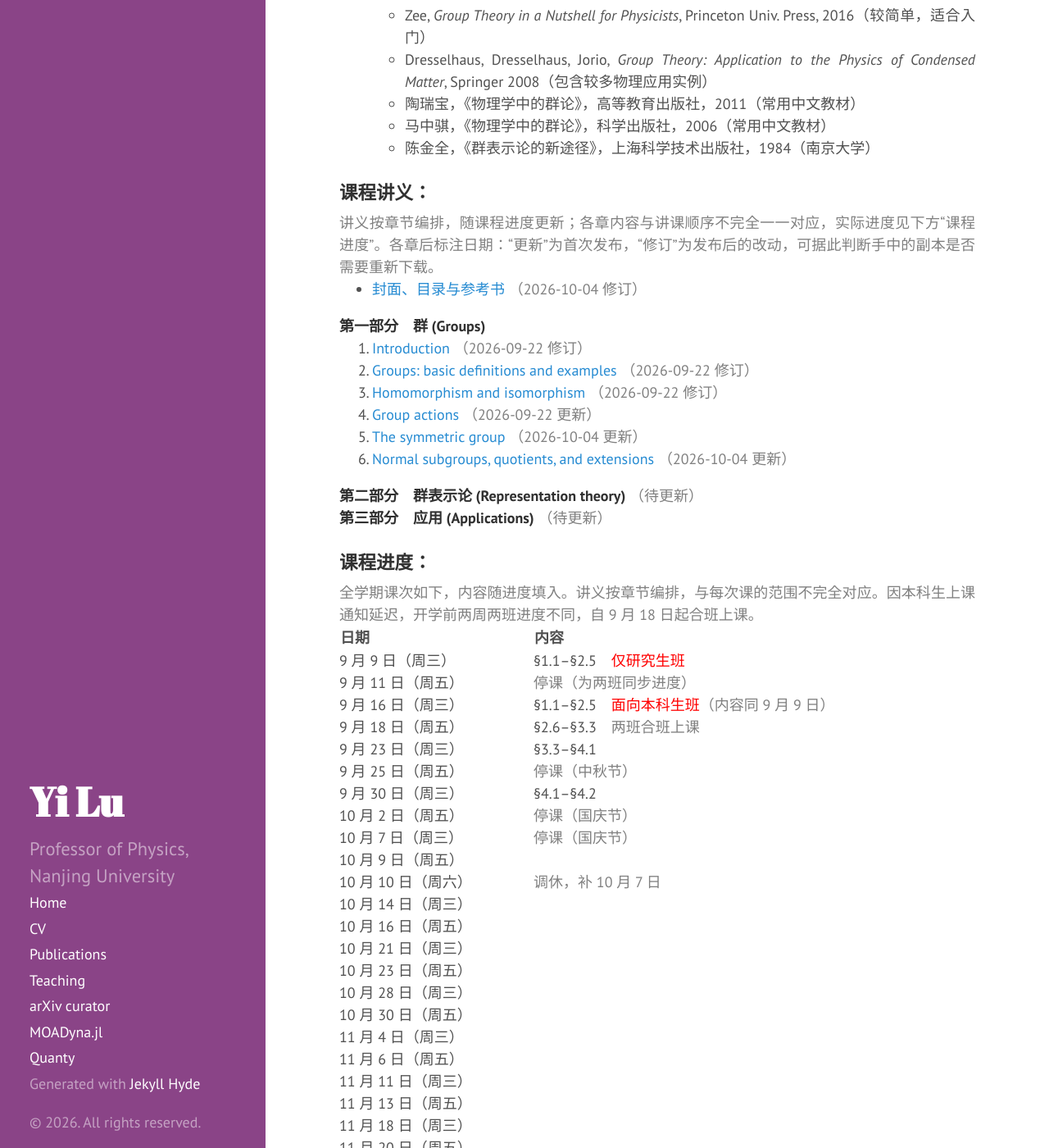
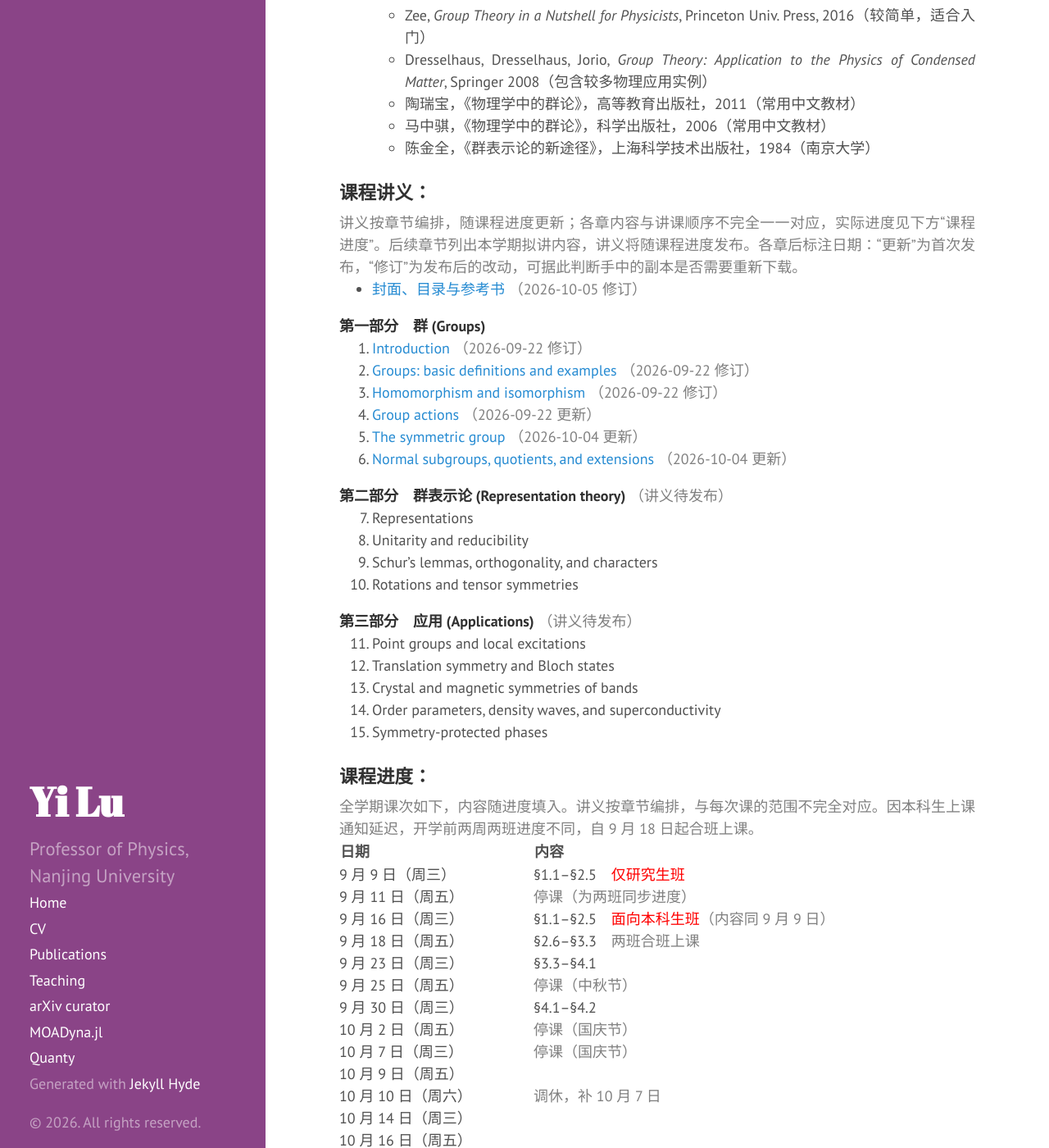
Before and after one commit to yilu/personal_site, a Jekyll site: the page built from teaching/AS2026/GT/index.md, in a window 1280 px wide and 1400 px high, scrolled down 552 px. Shown: the whole window at 82% size. Built offline with Jekyll 4.4.1, drawn with Linux system fonts in a browser that asks for light colours.

Commit message:
Update group theory semester outline and front matter

```diff
--- a/teaching/AS2026/GT/index.md
+++ b/teaching/AS2026/GT/index.md
@@ -26,9 +26,9 @@ title: Group Theory and its Applications
     - 陈金全，《群表示论的新途径》，上海科学技术出版社，1984（南京大学）
 
 ### 课程讲义：
-<span style="color: gray">讲义按章节编排，随课程进度更新；各章内容与讲课顺序不完全一一对应，实际进度见下方“课程进度”。各章后标注日期：“更新”为首次发布，“修订”为发布后的改动，可据此判断手中的副本是否需要重新下载。</span>
+<span style="color: gray">讲义按章节编排，随课程进度更新；各章内容与讲课顺序不完全一一对应，实际进度见下方“课程进度”。后续章节列出本学期拟讲内容，讲义将随课程进度发布。各章后标注日期：“更新”为首次发布，“修订”为发布后的改动，可据此判断手中的副本是否需要重新下载。</span>
 
-  - [封面、目录与参考书]({{ site.url }}/teaching/AS2026/GT/notes/GT-front.pdf) <span style="color: gray">（2026-10-04 修订）</span>
+  - [封面、目录与参考书]({{ site.url }}/teaching/AS2026/GT/notes/GT-front.pdf) <span style="color: gray">（2026-10-05 修订）</span>
 
   **第一部分　群 (Groups)**
   1. [Introduction]({{ site.url }}/teaching/AS2026/GT/notes/GT-ch01.pdf) <span style="color: gray">（2026-09-22 修订）</span>
@@ -38,9 +38,20 @@ title: Group Theory and its Applications
   5. [The symmetric group]({{ site.url }}/teaching/AS2026/GT/notes/GT-ch05.pdf) <span style="color: gray">（2026-10-04 更新）</span>
   6. [Normal subgroups, quotients, and extensions]({{ site.url }}/teaching/AS2026/GT/notes/GT-ch06.pdf) <span style="color: gray">（2026-10-04 更新）</span>
 
-  **第二部分　群表示论 (Representation theory)** <span style="color: gray">（待更新）</span>
+  **第二部分　群表示论 (Representation theory)** <span style="color: gray">（讲义待发布）</span>
+  7. Representations
+  8. Unitarity and reducibility
+  9. Schur's lemmas, orthogonality, and characters
+  10. Rotations and tensor symmetries
+{:start="7"}
 
-  **第三部分　应用 (Applications)** <span style="color: gray">（待更新）</span>
+  **第三部分　应用 (Applications)** <span style="color: gray">（讲义待发布）</span>
+  11. Point groups and local excitations
+  12. Translation symmetry and Bloch states
+  13. Crystal and magnetic symmetries of bands
+  14. Order parameters, density waves, and superconductivity
+  15. Symmetry-protected phases
+{:start="11"}
 
 ### 课程进度：
 <span style="color: gray">全学期课次如下，内容随进度填入。讲义按章节编排，与每次课的范围不完全对应。因本科生上课通知延迟，开学前两周两班进度不同，自 9 月 18 日起合班上课。</span>
```
Also changed, not shown: 1 other file.
